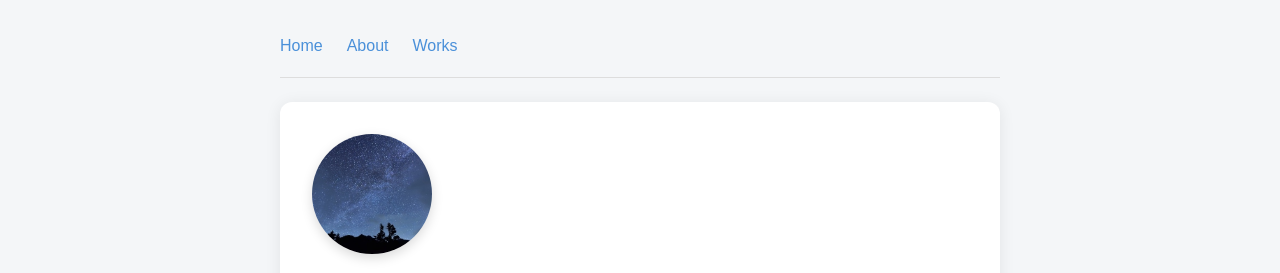
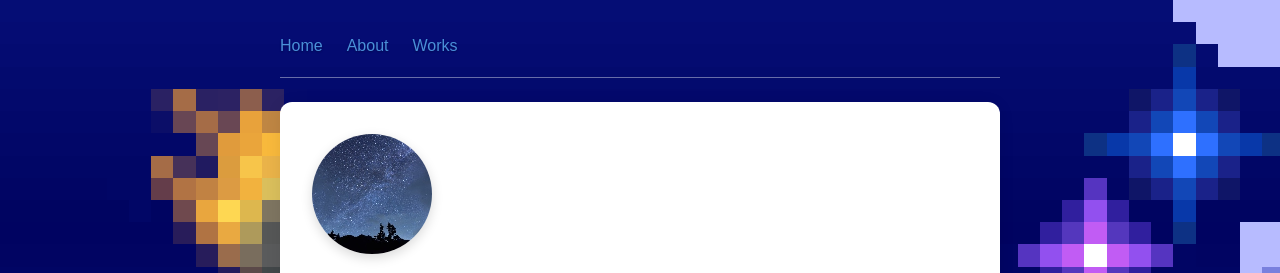
Before and after one commit to chart-labo/portfolio, an Astro site: page /about in a window 1280 px wide. Shown: the top 273 px of the page. Built offline with nearby package versions, Linux system fonts and the light colour scheme; Astro itself is replaced by a stand-in of ours; a web font is replaced by a local one.

Commit message:
背景を星空に

```diff
--- a/src/layouts/Layout.astro
+++ b/src/layouts/Layout.astro
@@ -17,11 +17,11 @@ const { title } = Astro.props;
 			rel="stylesheet"
 		/>
 		<link rel="preconnect" href="https://fonts.googleapis.com">
-<link rel="preconnect" href="https://fonts.gstatic.com" crossorigin>
-<link href="https://fonts.googleapis.com/css2?family=DotGothic16&display=swap" rel="stylesheet">
+		<link rel="preconnect" href="https://fonts.gstatic.com" crossorigin>
+		<link href="https://fonts.googleapis.com/css2?family=DotGothic16&display=swap" rel="stylesheet">
 	</head>
 	<body>
-	<audio id="global-bgm" src="/music/今日の空も.mp3" loop transition:persist></audio>
+		<audio id="global-bgm" src="/music/今日の空も.mp3" loop transition:persist></audio>
 		<header>
 			<nav>
 				<a href="/">Home</a>
@@ -39,27 +39,47 @@ const { title } = Astro.props;
 </html>
 
 <style>
+	/* 画面全体の背景画像・ピクセル描画適用 */
+	html {
+		background-image: url('/images/星空.png'); /* publicフォルダ内の画像パス */
+		background-size: cover;
+		background-position: center;
+		background-attachment: fixed; /* スクロールしても背景を固定 */
+		background-repeat: no-repeat;
+		min-height: 100vh;
+
+		/* ドット絵の輪郭をくっきりさせる設定 */
+		image-rendering: pixelated;
+		image-rendering: crisp-edges;
+	}
+
+	/* サイト内のすべての画像・イラストにも適用する場合 */
+	img, canvas {
+		image-rendering: pixelated;
+		image-rendering: crisp-edges;
+	}
+
 	body {
 		max-width: 720px;
 		margin: 0 auto;
 		padding: 2rem 1.5rem;
-		font-family:"DotGothic16", sans-serif;
+		font-family: "DotGothic16", sans-serif;
 		line-height: 1.8;
 		color: #333;
-		background-color: #f4f6f8;
 	}
 
 	nav {
 		display: flex;
 		gap: 1.5rem;
 		padding-bottom: 1rem;
-		border-bottom: 1px solid #ddd;
+		border-bottom: 1px solid rgba(255, 255, 255, 0.4);
 	}
 
 	nav a {
 		color: #4a90d9;
 		text-decoration: none;
 		transition: color 0.2s ease;
+		text-shadow: 0 1px 2px rgba(0, 0, 0, 0.3);
 	}
 
 	nav a:hover {
```
Also changed, not shown: public/images/星空.png (added).
